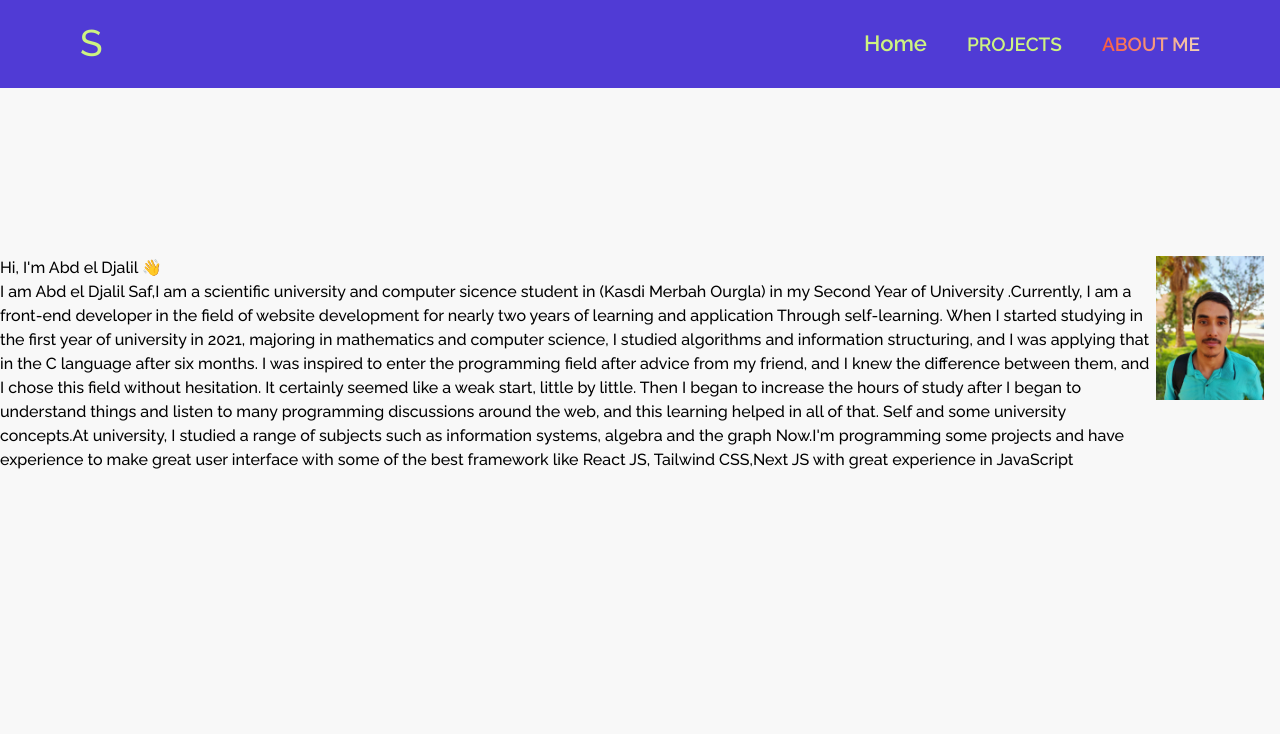
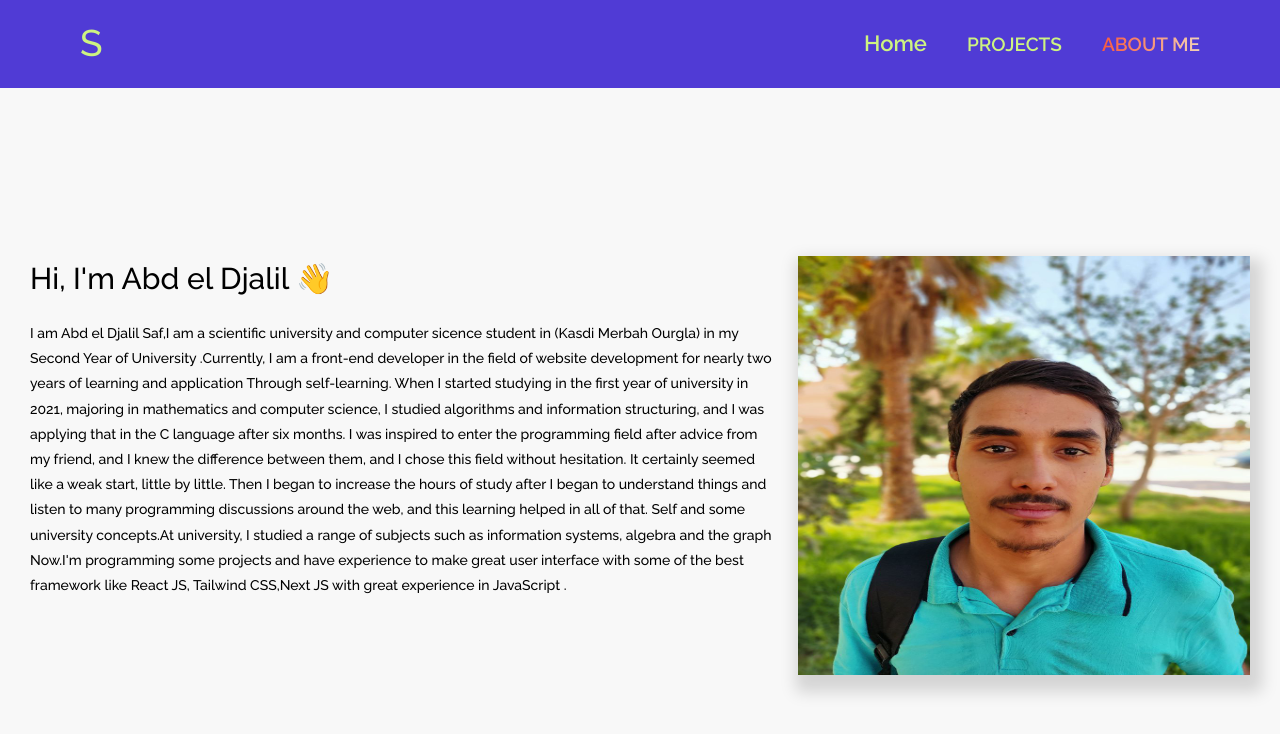
Before and after one commit to AbdEDjalilSaf/PortflioME, a React (Vite) app: page /AboutME in a window 1280 px wide. Shown: the top 734 px of the page. Built offline with nearby package versions, Linux system fonts and the light colour scheme.

Commit message:
first version

```diff
--- a/src/AboutME.jsx
+++ b/src/AboutME.jsx
@@ -45,11 +45,11 @@ When I started studying in the first year of university in 2021, majoring in mat
 and I was applying that in the C language after six months. I was inspired to enter the programming field after advice from my friend, and I knew the difference between them,
 and I chose this field without hesitation. It certainly seemed like a weak start, little by little. Then I began to increase the hours of study after I began to understand things and listen to many programming discussions around the web,
 and this learning helped in all of that. Self and some university concepts.At university, I studied a range of subjects such as information systems, algebra and the graph
-Now.I'm programming some projects and have experience to make great user interface with some of the best framework like React JS, Tailwind CSS,Next JS with great experience in JavaScript </h3>
+Now.I'm programming some projects and have experience to make great user interface with some of the best framework like React JS, Tailwind CSS,Next JS with great experience in JavaScript .</h3>
 
 </div>
 <div className='image '>
-<LazyLoadImage src='/image/me.jpg' loading='lazy' className=' xl:h-4/6  z-50' />
+<LazyLoadImage src='/image/me.jpg' loading='lazy' className='aboutImg xl:h-4/6  z-50' />
 </div>
 </div>
 
--- a/src/App.css
+++ b/src/App.css
@@ -29,6 +29,9 @@ body::selection{
 }
 a {
   text-decoration: none;
+}
+.aboutImg{
+  box-shadow: 5px 10px 15px 7px rgba(0, 0, 0, 0.15);
 }
 .headerFixed{
   z-index: 500;
@@ -435,6 +438,26 @@ padding: 25px 35px;
   font-size: 23px;
   margin-bottom: 13px;
 }
+.App{
+  display: flex;
+  padding: 0 30px;
+  gap: 20px;
+}
+.App img{
+  margin-bottom: 25px;
+  width: 100%;
+}
+.App .text{
+  width: 130%;
+}
+.App h2{
+  font-size: 30px;
+  margin-bottom: 20px;
+}
+.App h3{
+line-height: 1.8;
+font-size: 14px;
+}
 
 
 
@@ -611,6 +634,21 @@ padding: 10px 15px;
   font-size: 20px;
   margin-bottom: 13px;
 }
+.App{
+  display: flex;
+  flex-direction: column-reverse;
+  padding: 0 30px;
+}
+.App img{
+  margin-bottom: 25px;
+}
+.App h2{
+  font-size: 30px;
+  margin-bottom: 20px;
+}
+.App h3{
+line-height: 1.8;
+}
 
 
 
@@ -840,6 +878,28 @@ position: absolute;
   left: 10%;
   width: 35%;
 }
+.App{
+  display: flex;
+  padding: 0 30px;
+  gap: 20px;
+}
+.App img{
+  margin-bottom: 25px;
+  width: 100%;
+}
+.App .text{
+  width: 130%;
+}
+.App h2{
+  font-size: 30px;
+  margin-bottom: 20px;
+}
+.App h3{
+line-height: 1.8;
+font-size: 14px;
+}
+
+
 
 
 
@@ -1222,6 +1282,21 @@ padding: 10px 15px;
   font-size: 20px;
   margin-bottom: 13px;
 }
+.App{
+  display: flex;
+  flex-direction: column-reverse;
+  padding: 0 15px;
+}
+.App img{
+  margin-bottom: 25px;
+}
+.App h2{
+  font-size: 30px;
+  margin-bottom: 20px;
+}
+.App h3{
+line-height: 1.8;
+}
 
 
 
```
